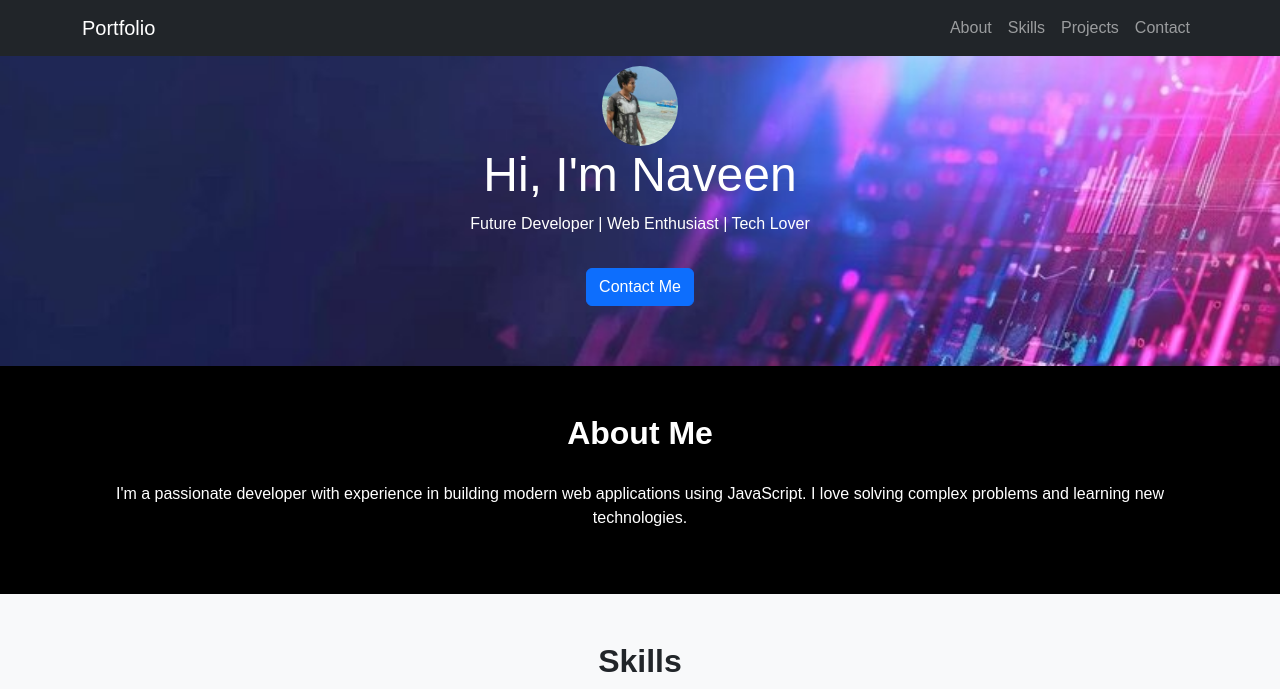
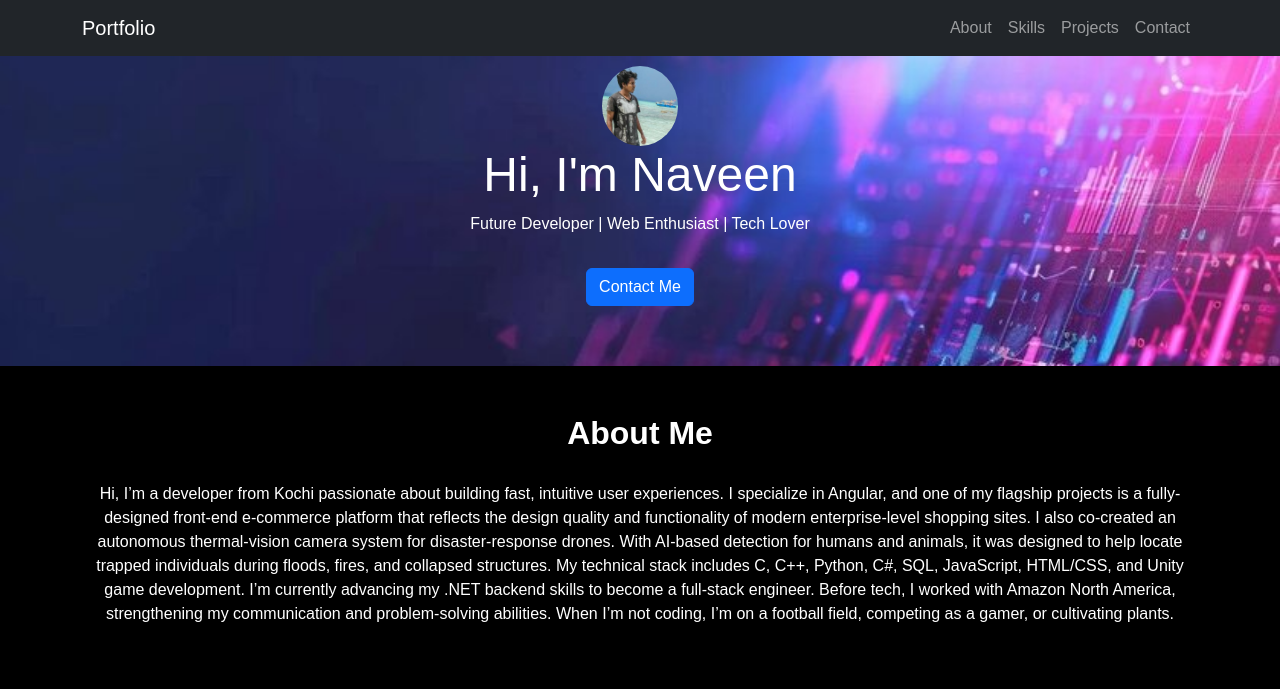
Before and after one commit to naviiin7/portfolio, a plain HTML site: page index.html in a window 1280 px wide. Shown: the top 689 px of the page. Drawn offline with nearby package versions, Linux system fonts and the light colour scheme.

Commit message:
Update index.html

```diff
--- a/index.html
+++ b/index.html
@@ -116,7 +116,13 @@
 <section id="about" class="py-5" style="background-color: black;">
   <div class="container">
     <h2 class="section-title text-center"style="color:white;">About Me</h2>
-    <p class="text-center"style="color:white;">I'm a passionate developer with experience in building modern web applications using JavaScript.  I love solving complex problems and learning new technologies.</p>
+    <p class="text-center"style="color:white;">Hi, I’m a developer from Kochi passionate about building fast, intuitive user experiences. I specialize in Angular, and one of my flagship projects is a fully-designed front-end e-commerce platform that reflects the design quality and functionality of modern enterprise-level shopping sites.
+
+I also co-created an autonomous thermal-vision camera system for disaster-response drones. With AI-based detection for humans and animals, it was designed to help locate trapped individuals during floods, fires, and collapsed structures.
+
+My technical stack includes C, C++, Python, C#, SQL, JavaScript, HTML/CSS, and Unity game development. I’m currently advancing my .NET backend skills to become a full-stack engineer. Before tech, I worked with Amazon North America, strengthening my communication and problem-solving abilities.
+
+When I’m not coding, I’m on a football field, competing as a gamer, or cultivating plants.</p>
   </div>
 </section>
 
@@ -217,4 +223,5 @@
 <script src="https://cdn.jsdelivr.net/npm/bootstrap@5.3.0/dist/js/bootstrap.bundle.min.js"></script>
 
 </body>
+
 </html>
```
